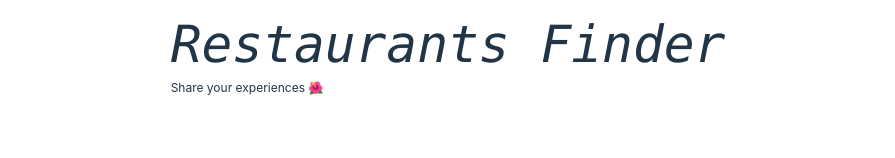
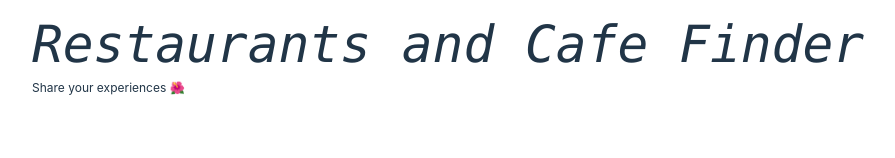
Before and after one commit to dottharun/cafe_map, a React (Vite) app in the folder client_cafemap/: page / in a window 1280 px wide. Shown: the top 158 px of the page, without its empty margins (192-1087 px from the left). Built offline with nearby package versions, Linux system fonts and the light colour scheme; no server answers.

Commit message:
heading change

```diff
--- a/client_cafemap/src/components/Header.tsx
+++ b/client_cafemap/src/components/Header.tsx
@@ -3,7 +3,7 @@ const Header = () => {
     <>
       <div className="flex justify-center p-4">
         <div className="">
-          <h1 className="font-mono italic pb-2">Restaurants Finder</h1>
+          <h1 className="font-mono italic pb-2">Restaurants and Cafe Finder</h1>
           <p className="text-xs">Share your experiences 🌺</p>
         </div>
       </div>
```
